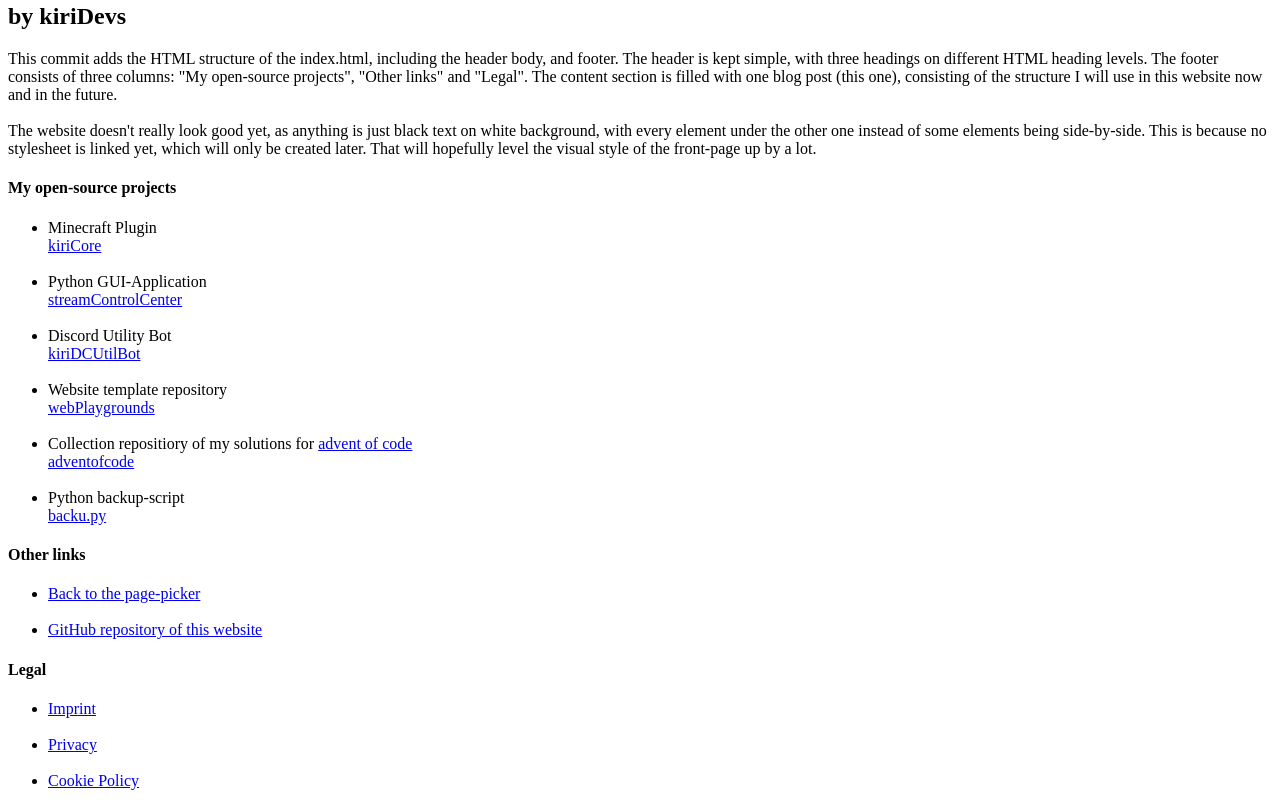
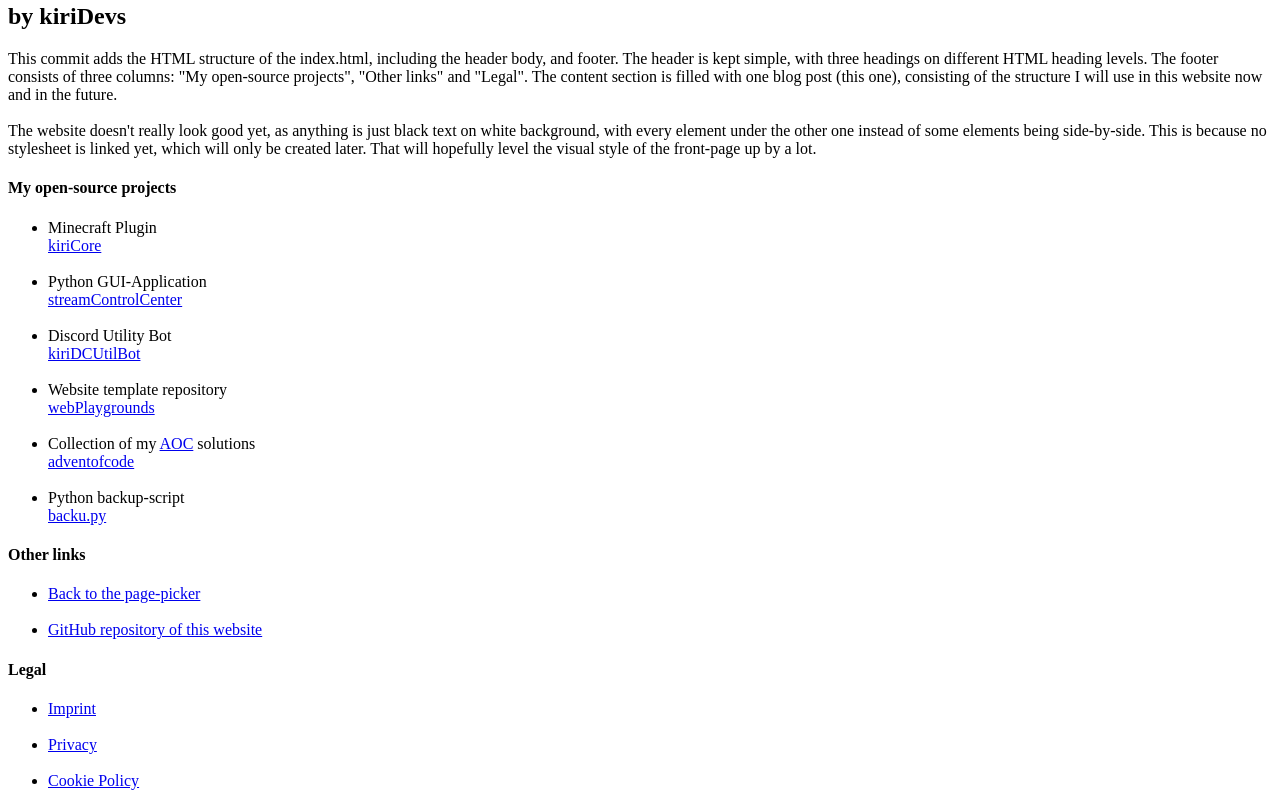
Before and after one commit to kiriDevs/webPlaygrounds, a plain HTML site: page blog/index.html in a window 1280 px wide. Shown: the part 715-1521 px from the top of the page. Drawn offline with Linux system fonts and the light colour scheme.

Commit message:
Rewording
Shortening the text for the AOC-repository link in the 1. footercolumn

```diff
--- a/blog/index.html
+++ b/blog/index.html
@@ -71,7 +71,7 @@
           </li>
           <br>
           <li>
-            Collection repositiory of my solutions for <a href="https://adventofcode.com">advent of code</a><br>
+            Collection of my <a href="https://adventofcode.com">AOC</a> solutions<br>
             <a href="https://github.com/kiriDevs/adventofcode">adventofcode</a>
           </li>
           <br>
```
